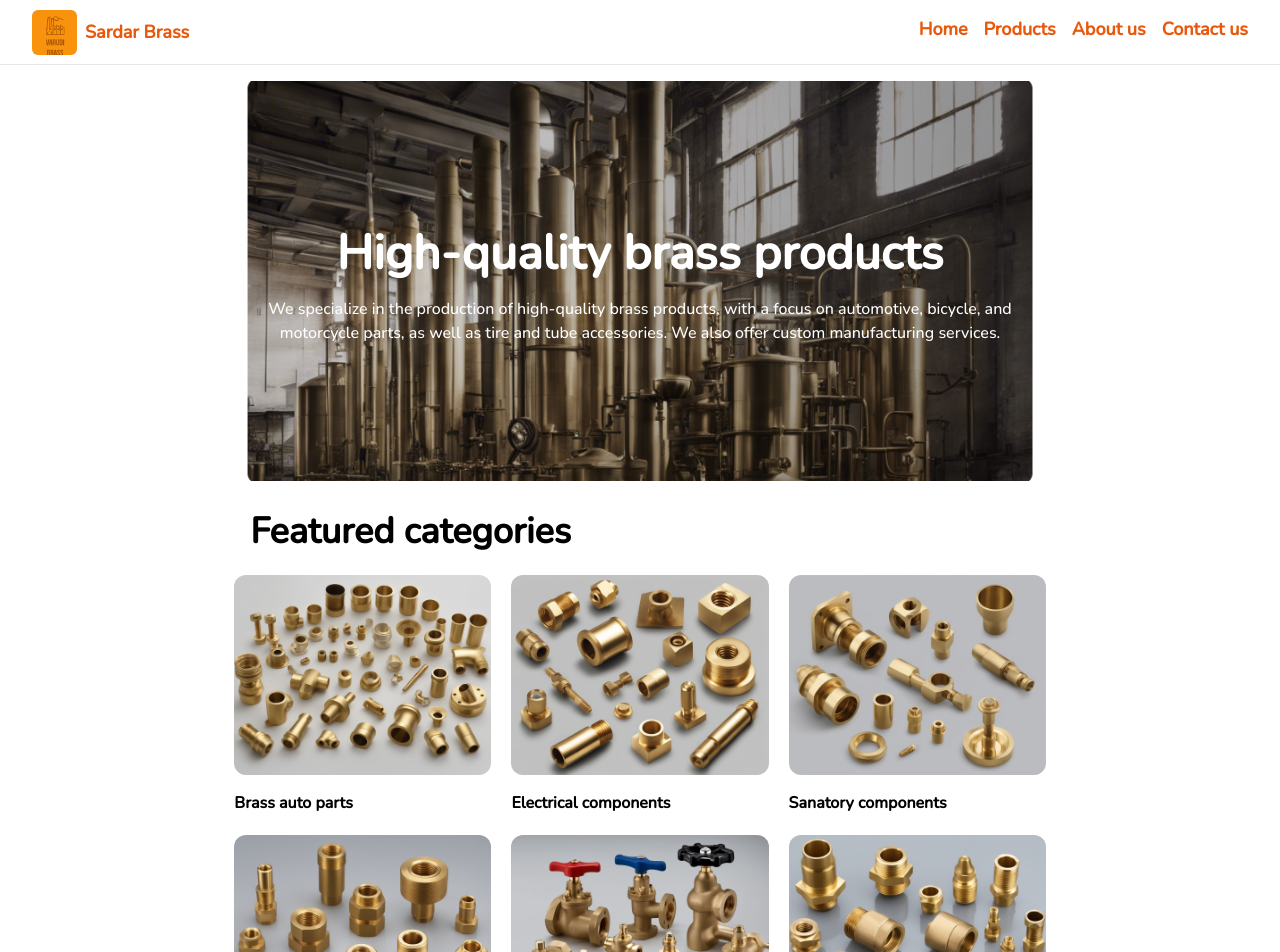
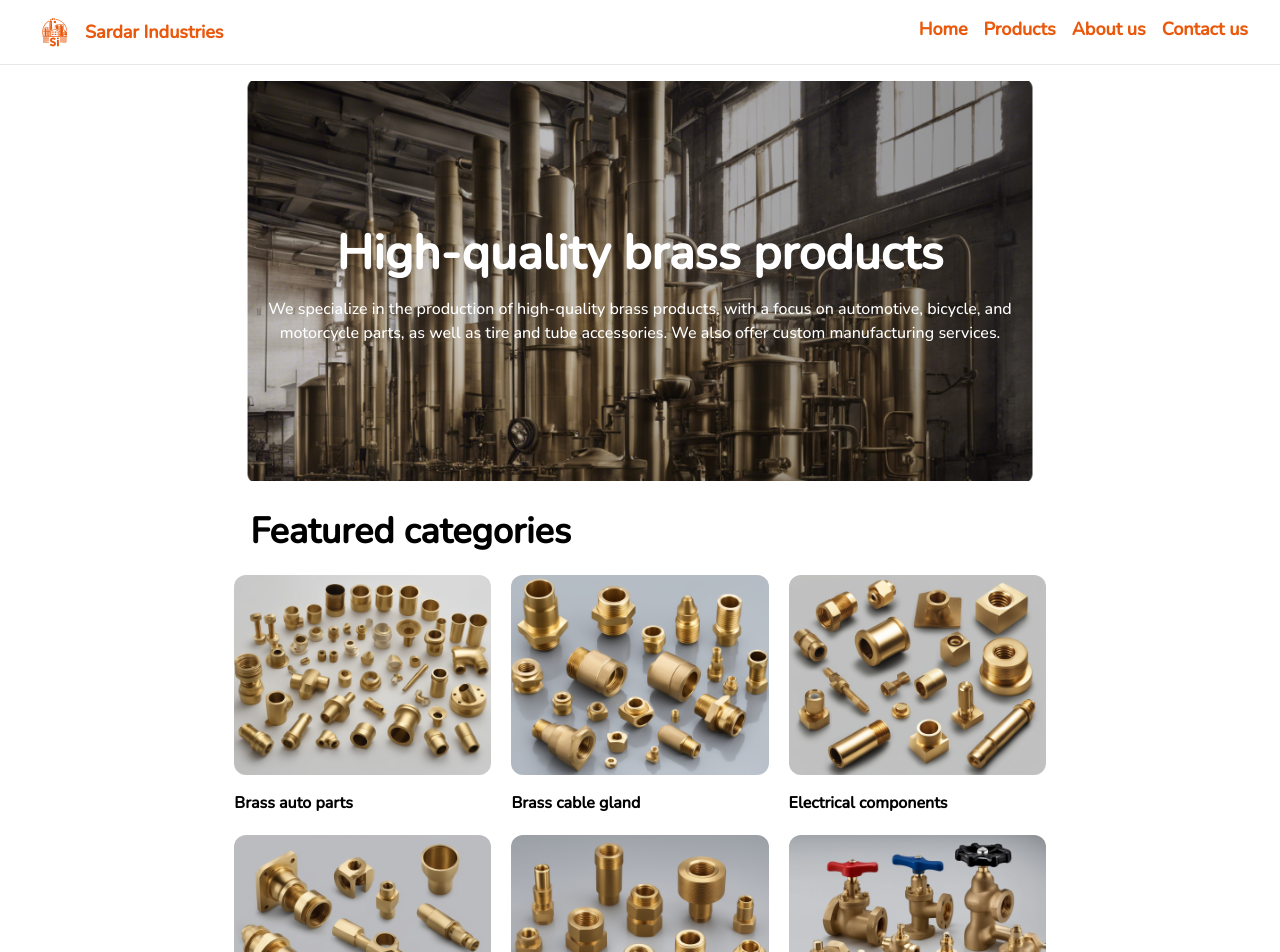
Before and after one commit to Priyeshchikhaliya/Varudi-brass, a React (Vite) app: page /products in a window 1280 px wide. Shown: the top 952 px of the page. Built offline with nearby package versions, Linux system fonts and the light colour scheme.

Commit message:
logo and sequence changes

```diff
--- a/index.html
+++ b/index.html
@@ -4,7 +4,7 @@
     <meta charset="UTF-8" />
     <link rel="icon" href="./public/favicon.ico" />
     <meta name="viewport" content="width=device-width, initial-scale=1.0" />
-    <title>Sardar Brass</title>
+    <title>Sardar Industries</title>
   </head>
   <body>
     <div id="root" class="no-scrollbar"></div>
--- a/src/Data/categories.js
+++ b/src/Data/categories.js
@@ -55,6 +55,23 @@ const categories = [
     ],
   },
   {
+    name: "Brass cable gland",
+    mainImage: brassCableGlandMain,
+    products: [
+      { name: "Product 1", image: brassCableGlandProduct1 },
+      { name: "Product 2", image: brassCableGlandProduct2 },
+      { name: "Product 3", image: brassCableGlandProduct3 },
+      { name: "Product 4", image: brassCableGlandProduct4 },
+      { name: "Product 5", image: brassCableGlandProduct5 },
+      { name: "Product 6", image: brassCableGlandProduct6 },
+      { name: "Product 7", image: brassCableGlandProduct7 },
+      { name: "Product 8", image: brassCableGlandProduct8 },
+      { name: "Product 9", image: brassCableGlandProduct9 },
+      { name: "Product 10", image: brassCableGlandProduct10 },
+      { name: "Product 11", image: brassCableGlandProduct11 },
+    ],
+  },
+  {
     name: "Electrical components",
     mainImage: electricalComponentsMain,
     products: [
@@ -89,23 +106,7 @@ const categories = [
       { name: "Product 2", image: brassValvesProduct3 },
     ],
   },
-  {
-    name: "Brass cable gland",
-    mainImage: brassCableGlandMain,
-    products: [
-      { name: "Product 1", image: brassCableGlandProduct1 },
-      { name: "Product 2", image: brassCableGlandProduct2 },
-      { name: "Product 3", image: brassCableGlandProduct3 },
-      { name: "Product 4", image: brassCableGlandProduct4 },
-      { name: "Product 5", image: brassCableGlandProduct5 },
-      { name: "Product 6", image: brassCableGlandProduct6 },
-      { name: "Product 7", image: brassCableGlandProduct7 },
-      { name: "Product 8", image: brassCableGlandProduct8 },
-      { name: "Product 9", image: brassCableGlandProduct9 },
-      { name: "Product 10", image: brassCableGlandProduct10 },
-      { name: "Product 11", image: brassCableGlandProduct11 },
-    ],
-  },
+
 ];
 
 export default categories;
--- a/src/Layout/Headerbar.jsx
+++ b/src/Layout/Headerbar.jsx
@@ -1,6 +1,6 @@
 import React, { useState } from "react";
 import { Link } from "react-router-dom";
-import Logo from "../assets/Varudi brass.png";
+import Logo from "../assets/Logo.svg";
 
 function Headerbar() {
   const [menuOpen, setMenuOpen] = useState(false);
@@ -19,7 +19,7 @@ function Headerbar() {
           alt="Sardar Brass"
         />
         <p className="cursor-pointer select-none text-lg font-bold text-orange-600">
-          Sardar Brass
+          Sardar Industries
         </p>
       </Link>
 
```
Also changed, not shown: src/assets/Logo.svg (added), 1 other file (tests, documents, lock files or other folders).
